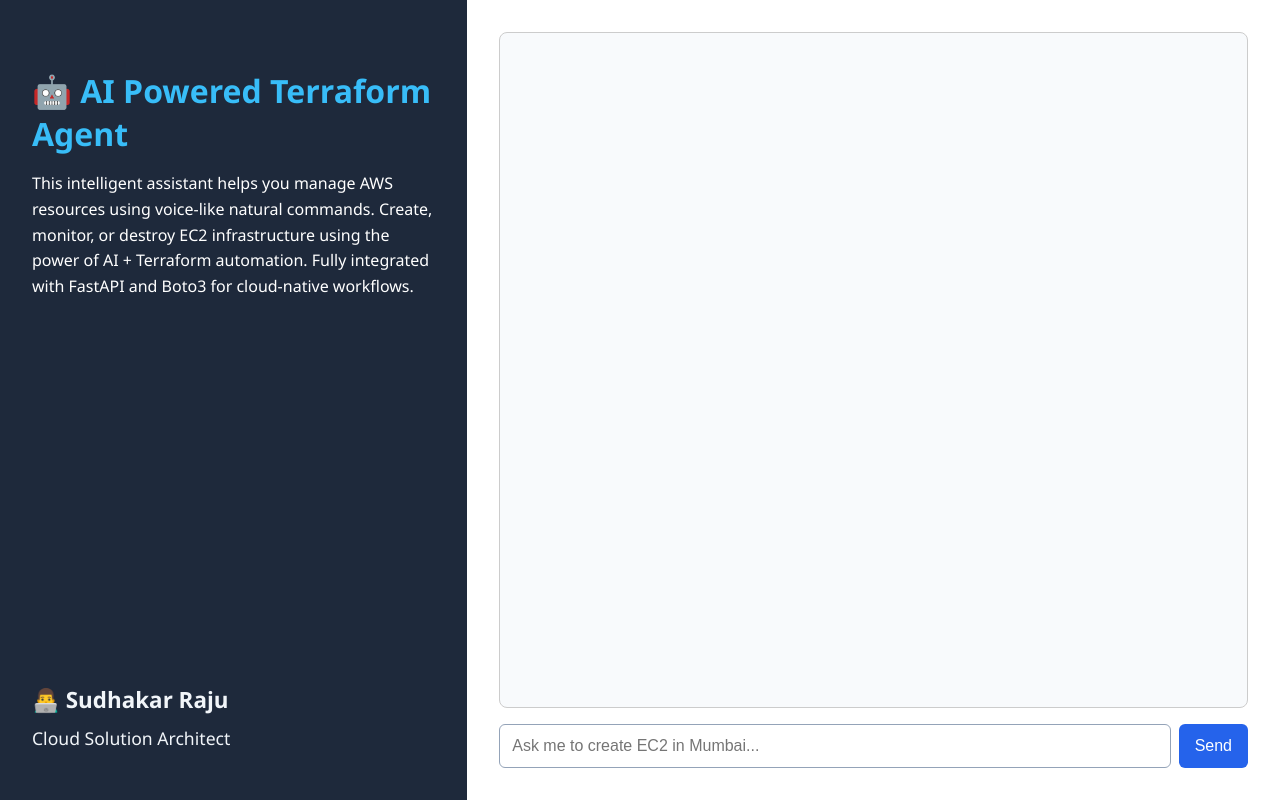
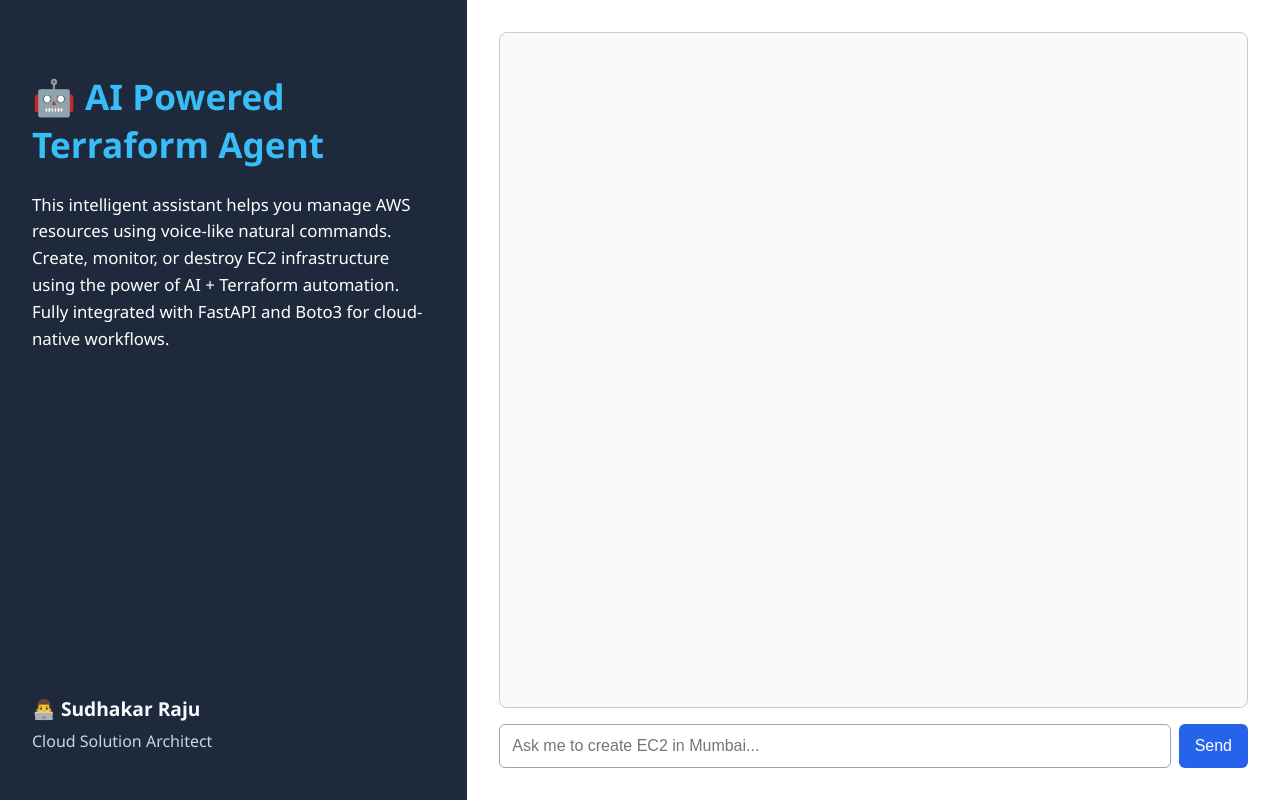
Before and after one commit to Cloudeasy-SudhakarRaju/ai-terraform-agent, a plain HTML site: page frontend/index.html in a window 1280 px wide. Drawn offline with Linux system fonts and the light colour scheme.

Commit message:
changes to htm

```diff
--- a/frontend/index.html
+++ b/frontend/index.html
@@ -23,30 +23,29 @@
     }
 
     .sidebar h1 {
-      font-size: 2rem;
-      margin-bottom: 1rem;
+      font-size: 2.2rem;
+      margin-bottom: 1.5rem;
       color: #38bdf8;
     }
 
     .sidebar p {
-      font-size: 1rem;
+      font-size: 1.05rem;
       line-height: 1.6;
     }
 
     .sidebar footer {
-      margin-top: 6rem;
-      font-size: 1.4rem;
+      margin-top: 3rem;
+      font-size: 1.2rem;
       font-weight: bold;
-      color: #f1f5f9;
-      text-align: left;
-      line-height: 1.6;
+      color: #f8fafc;
     }
 
-    .sidebar footer span {
-      font-size: 1.1rem;
+    .sidebar footer small {
+      font-size: 1rem;
       font-weight: normal;
+      color: #cbd5e1;
       display: block;
-      margin-top: 0.4rem;
+      margin-top: 0.5rem;
     }
 
     .chat-container {
@@ -117,27 +116,24 @@
     </div>
     <footer>
       👨‍💻 Sudhakar Raju
-      <span>Cloud Solution Architect</span>
+      <small>Cloud Solution Architect</small>
     </footer>
   </div>
 
   <div class="chat-container">
     <div class="chat-box" id="chatLog"></div>
     <div class="chat-input">
-      <input type="text" id="userInput" placeholder="Ask me to create EC2 in Mumbai..." />
+      <input
+        type="text"
+        id="userInput"
+        placeholder="Ask me to create EC2 in Mumbai..."
+        onkeypress="handleKeyPress(event)"
+      />
       <button onclick="sendMessage()">Send</button>
     </div>
   </div>
 
   <script>
-    // Handle Enter key to send
-    document.getElementById("userInput").addEventListener("keydown", function(event) {
-      if (event.key === "Enter") {
-        event.preventDefault();
-        sendMessage();
-      }
-    });
-
     async function sendMessage() {
       const input = document.getElementById("userInput");
       const chatLog = document.getElementById("chatLog");
@@ -162,6 +158,12 @@
       input.value = "";
       chatLog.scrollTop = chatLog.scrollHeight;
     }
+
+    function handleKeyPress(event) {
+      if (event.key === "Enter") {
+        sendMessage();
+      }
+    }
   </script>
 </body>
 </html>
```
